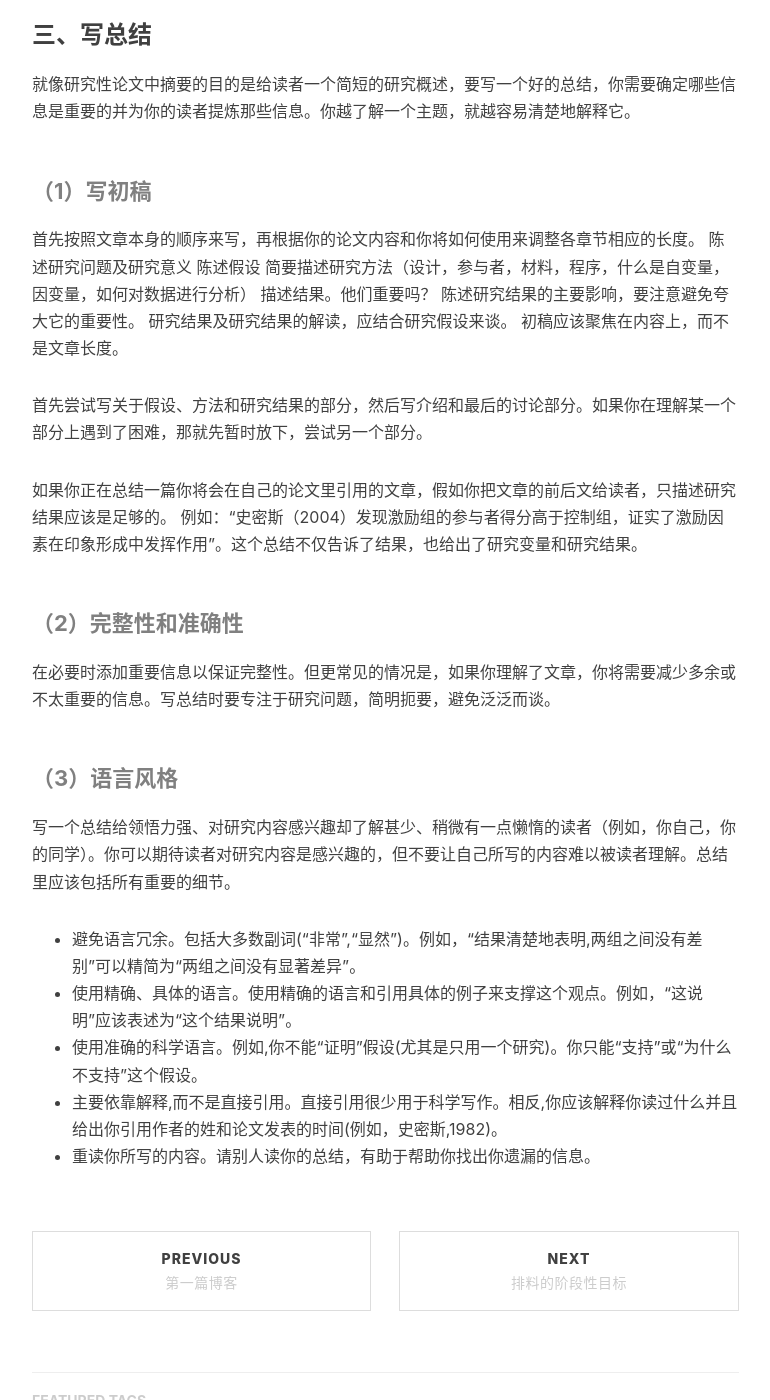
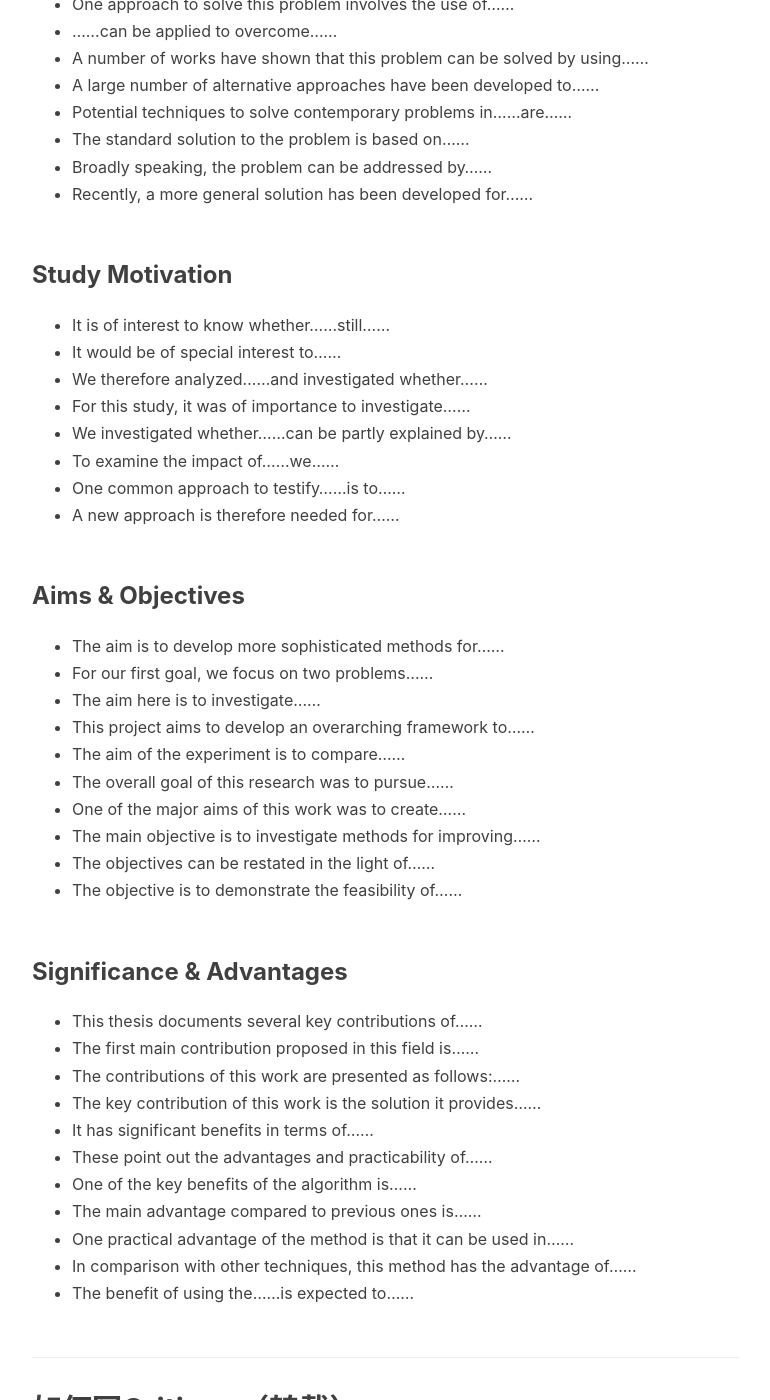
Before and after one commit to seanys/seanys-page-old, a Jekyll site: the page built from _posts/2019-10-10-critique.md, in a window 1280 px wide and 1400 px high, scrolled down 2048 px. Shown: the whole window, without its empty margins (233-1003 px from the left). Built offline with Jekyll 4.4.1, drawn with Linux system fonts in a browser that asks for light colours; nearby versions of some CDN libraries; comment, search, counter and statistics services are not loaded; some of the changed text lies outside the part shown.

Commit message:
删除了几篇文章整合了文章

```diff
--- a/_posts/2019-10-10-critique.md
+++ b/_posts/2019-10-10-critique.md
@@ -1,7 +1,7 @@
 ---
 layout: post
-title: "如何写Critique（转载）"
-subtitle: 'How to write a critique'
+title: "学术写作"
+subtitle: 'How to write a thesis'
 author: "sean"
 header-img: "img/post-bg-unix-linux.jpg"
 tags:
@@ -11,7 +11,106 @@ tags:
 
 
 
-## 如何写Critique
+## 学术写作总结
+
+###
+
+
+
+## 常用套路（转载）
+
+### General Introduction
+
+- Recent theoretical developments have revealed that……
+- A common strategy used to study……is……
+- These approaches have been influential in field……because of……
+- Most of the theories of……are however focused on explaining……
+- The field has gradually broadened as……
+- ……has been widely adopted in the field of……
+- One of the major topics to be investigated in……is……
+- ……is widely considered at the time of……
+- ……phenomenon has been widely observed through……
+
+### Problem Definition
+
+- There is a further problem with……
+- One primary problem with……is that……
+- The foremost problems are the facts that……
+- A challenging problem which arises in this domain is……
+- A well-known problem with……is that it does not take into account the……
+- This appears as a more straightforward problem compared to the……
+- ……turns out to be even more challenging because……
+- This poses some problems when carrying out the……
+- Unfortunately, this approach results in problems related to……
+- These constraints make the problem difficult to……
+- Most of the research in……field is aimed at solving……
+
+### Gaps in Literature
+
+- There has been less previous evidence for
+- Other studies have failed to……
+- To our knowledge, few studies have yielded
+- Limited open literature to date has reported
+- Only a few studies have shown that……
+- However,……has rarely been examined directly.
+- Moreover, few studies have focused on……
+
+### Problem Solution
+
+- There are many alternative methods are available for solving……
+- A solution to this problem is proposed in……
+- One approach to solve this problem involves the use of……
+- ……can be applied to overcome……
+- A number of works have shown that this problem can be solved by using……
+- A large number of alternative approaches have been developed to……
+- Potential techniques to solve contemporary problems in……are……
+- The standard solution to the problem is based on……
+- Broadly speaking, the problem can be addressed by……
+- Recently, a more general solution has been developed for……
+
+### Study Motivation
+
+- It is of interest to know whether……still……
+- It would be of special interest to……
+- We therefore analyzed……and investigated whether……
+- For this study, it was of importance to investigate……
+- We investigated whether……can be partly explained by……
+- To examine the impact of……we……
+- One common approach to testify……is to……
+- A new approach is therefore needed for……
+
+### Aims & Objectives
+
+- The aim is to develop more sophisticated methods for……
+- For our first goal, we focus on two problems……
+- The aim here is to investigate……
+- This project aims to develop an overarching framework to……
+- The aim of the experiment is to compare……
+- The overall goal of this research was to pursue……
+- One of the major aims of this work was to create……
+- The main objective is to investigate methods for improving……
+- The objectives can be restated in the light of……
+- The objective is to demonstrate the feasibility of……
+
+### Significance & Advantages
+
+- This thesis documents several key contributions of……
+- The first main contribution proposed in this field is……
+- The contributions of this work are presented as follows:……
+- The key contribution of this work is the solution it provides……
+- It has significant benefits in terms of……
+- These point out the advantages and practicability of……
+- One of the key benefits of the algorithm is……
+- The main advantage compared to previous ones is……
+- One practical advantage of the method is that it can be used in……
+- In comparison with other techniques, this method has the advantage of……
+- The benefit of using the……is expected to……
+
+
+
+
+
+## 如何写Critique（转载）
 
 研究性论文通常采用一套标准格式来传达信息。一篇研究性论文通常包括七个主要部分：标题（Title）、摘要(Abstract)、介绍(Introduction)、方法(Method)、结果(Results)、讨论(Discussion)和参考文献(References)。
 
```
Also changed, not shown: _posts/2019-10-15-packing-based-ptr.md (deleted, +0 -31 lines), _posts/2019-10-17-writing.md (deleted, +0 -96 lines), _posts/2019-10-18-combination-record.md (deleted, +0 -11 lines), _posts/2019-10-18-machine-learning.md (+2 -2 lines), _posts/2019-10-18-some-blog.md (deleted, +0 -14 lines).
